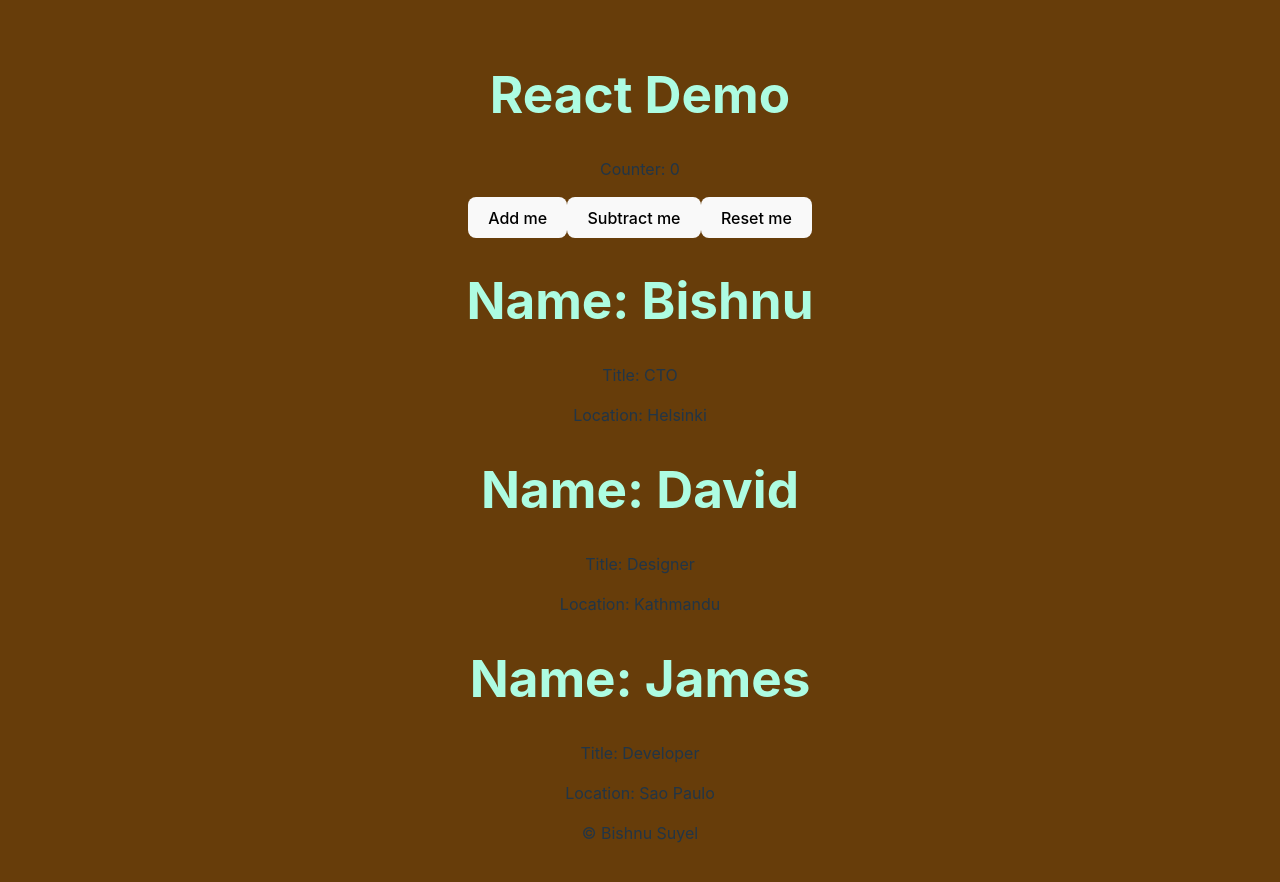
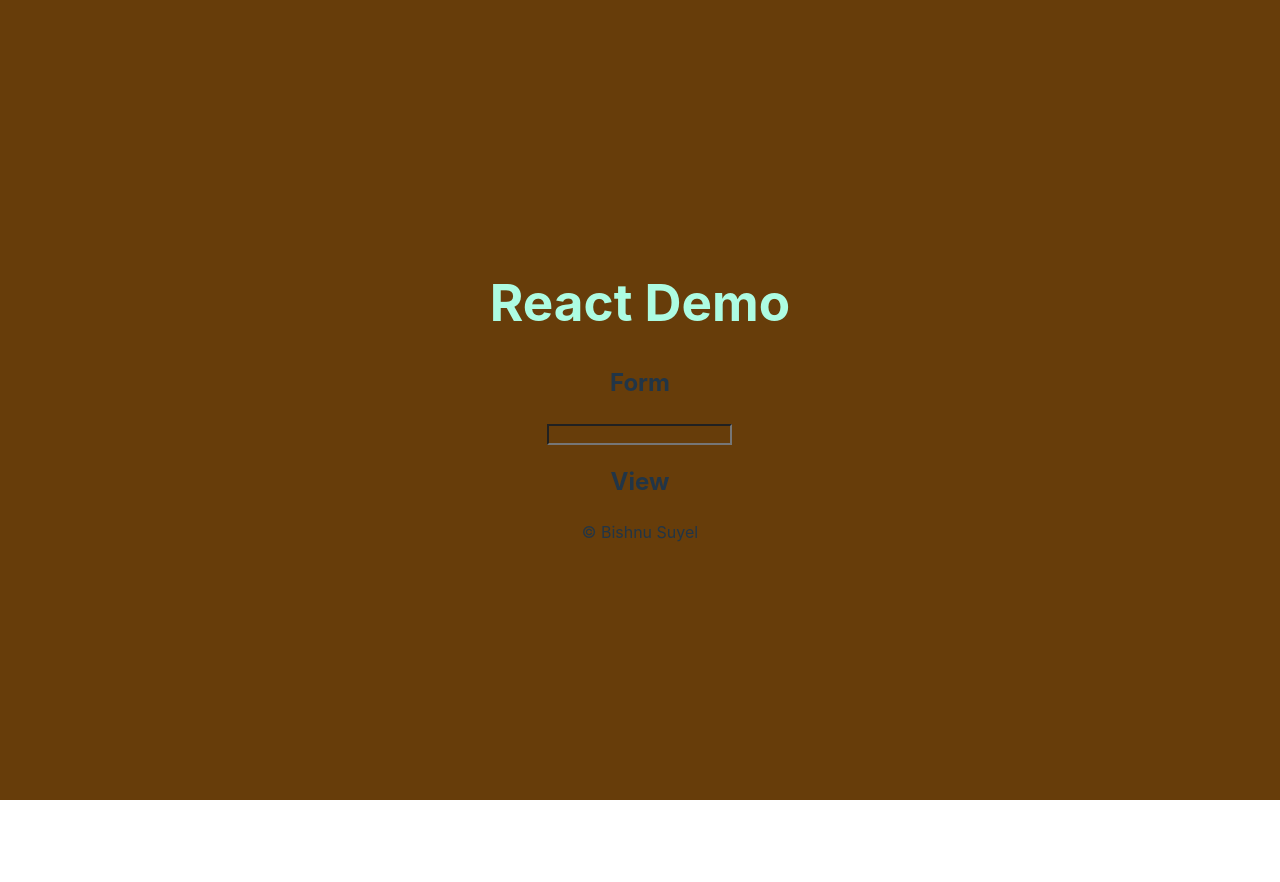
Before and after one commit to Bis10/react-demo, a React (Vite) app: page / in a window 1280 px wide. Shown: the top 882 px of the page. After the commit the page ends 800 px from the top, so only its background shows below. Built offline with nearby package versions, Linux system fonts and the light colour scheme.

Commit message:
Form and View added

```diff
--- a/src/App.jsx
+++ b/src/App.jsx
@@ -7,6 +7,8 @@ import Header from './Header'
 import Footer from './Footer'
 import { useState } from 'react'
 import Counter from './Counter'
+import Form from './Form'
+import View from './View'
 
 function App() {
 const [counter, setCounter] = useState(0)
@@ -15,6 +17,11 @@ const [persons, setPersons] = useState ([
   {id:2, name : "David", title: "Designer" ,location :"Kathmandu"},
   {id:3, name :"James", title: "Developer", location:"Sao Paulo"},
 ]);
+const [inputValue, setInputValue] = useState('')
+
+const changeHandler = (event)=>{
+  setInputValue(event.target.value);
+}
 
 const clickHandlerAdd = () =>{
  setCounter(counter + 1);
@@ -29,7 +36,9 @@ const clickHandlerSub = () =>{
   return (
     <>
      <Header/>
-     <Counter
+     <Form changeHandler = {changeHandler}/>
+     <View inputValue = {inputValue}/>
+     {/* <Counter
      counterP = {counter}
      clickHandlerAdd = {clickHandlerAdd}
      clickHandlerSub = {clickHandlerSub}
@@ -42,11 +51,11 @@ const clickHandlerSub = () =>{
       title ={person.title}
       location ={person.location}
       />
-    ))}
+    ))} */}
     <Footer/>
     </>
    );
-  }
+  };
 
 
 
--- /dev/null
+++ b/src/Form.jsx
@@ -0,0 +1,10 @@
+
+const Form = (props) =>{
+    return (
+        <form>
+        <h2>Form</h2>
+<input type="text" onChange={props.changeHandler} />
+</form>
+    );
+};
+export default Form;
--- /dev/null
+++ b/src/View.jsx
@@ -0,0 +1,11 @@
+import Form from "./Form";
+const View = (props) => {
+    return (
+<div>
+    <h2>View</h2>
+     <p>{props.inputValue}</p>
+</div>
+    );
+};
+
+export default View;
```
